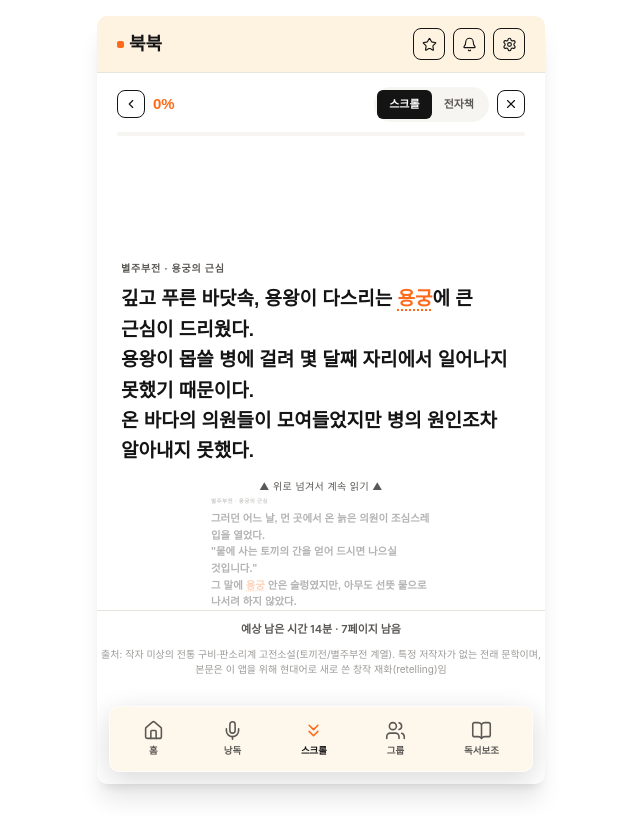
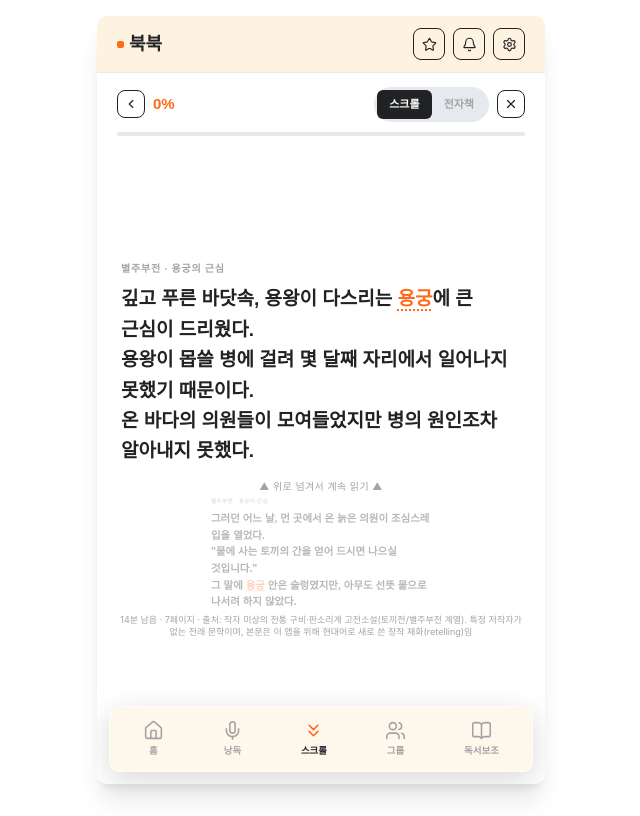
Before and after one commit to hwangbro-colon/scrollbook, a React (Vite) app: page /scroll/byeoljubujeon-classic in a window 1280 px wide. Shown: the whole page, without its empty margins (319-959 px from the left). Built offline with nearby package versions, Linux system fonts and the light colour scheme.

Commit message:
style: compact scroll-reader footer above tab bar, new neutral color palette

```diff
--- a/src/config/theme.ts
+++ b/src/config/theme.ts
@@ -5,11 +5,11 @@
 
 export const theme = {
   colors: {
-    ink: "#141414", // primary text / default foreground
-    inkSoft: "#5B5955", // secondary/muted text
+    ink: "#212224", // primary text / default foreground
+    inkSoft: "#A4A3A5", // secondary/muted text
     paper: "#FFFFFF", // primary background
-    paperDim: "#F7F5F1", // secondary/section background
-    line: "#E7E4DE", // borders/dividers
+    paperDim: "#E6E9ED", // secondary/section background
+    line: "#E6E9ED", // borders/dividers
     // Single accent color for the whole app — used only for CTAs, streaks,
     // "new" tags, #1 ranking, mileage rewards, quiz cards, etc.
     accent: "#FF6A1A",
--- a/src/views/ScrollView.tsx
+++ b/src/views/ScrollView.tsx
@@ -416,10 +416,9 @@ export function ScrollView() {
         </div>
       )}
 
-      <div className="flex flex-none justify-center border-t border-[var(--color-line)] px-5 py-2.5 text-[11px] font-semibold text-[var(--color-ink-soft)]">
-        예상 남은 시간 {remainingMinutes < 1 ? "1분 미만" : `${remainingMinutes}분`} · {remainingSteps}페이지 남음
-      </div>
-      <p className="flex-none pb-[88px] text-center text-[10px] text-[var(--color-ink-soft)]/60">출처: {book.source}</p>
+      <p className="flex-none px-5 pb-[88px] pt-1 text-center text-[9px] leading-[1.4] text-[var(--color-ink-soft)]">
+        {remainingMinutes < 1 ? "1분 미만" : `${remainingMinutes}분`} 남음 · {remainingSteps}페이지 · 출처: {book.source}
+      </p>
     </>
   );
 }
```
